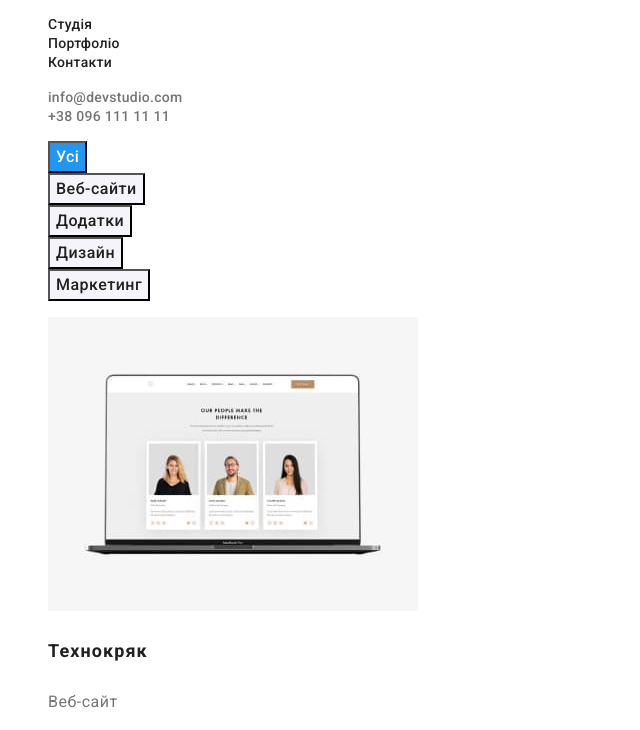
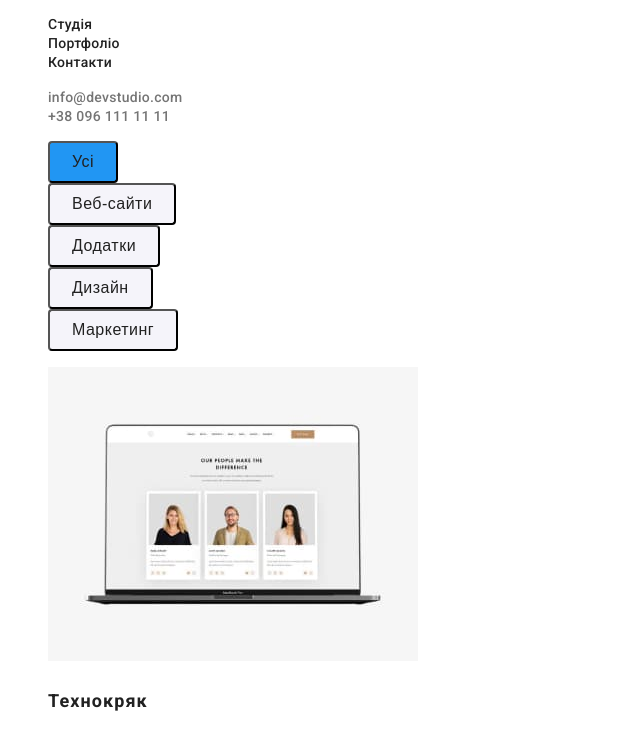
Before and after one commit to irina77676e/goit-markup-hw-02, a plain HTML site: page portfolio.html in a window 1280 px wide. Both pictures are taken after a click on the button "Усі". Shown: the part 41-771 px from the top of the page, without its empty margins (0-640 px from the left). Drawn offline with Linux system fonts and the light colour scheme.

Commit message:
last-version

```diff
--- a/css/styles.css
+++ b/css/styles.css
@@ -19,10 +19,14 @@ body {
     background-color: var(--link-color);
     font-family: 'Roboto', sans-serif;
 }
-.btn:hover, .btn:focus{
-background-color: var(--accent-color);
-color: var(--link-color);
-cursor: pointer;
+.button{
+    color: var(--link-color) ;
+    background-color: var(--accent-color)
+    font-family: 'Roboto', sans-serif;
+    cursor: pointer;
+}
+.button:hover, .button:focus{
+    background-color: var(--accent-color)
 }
 /* HEADER */
 .logo{
@@ -77,15 +81,14 @@ cursor: pointer;
     text-transform: uppercase;
     color: var(--link-color);
 }
-
-.header-btn{
+.btn-primary{
     background-color: var(--accent-color);
-    font-family:inherit;
     font-weight: 700;
     font-size: 16px;
     line-height: 30px;
+    padding: 10px 32px;
+    border-radius: 4px;
     letter-spacing: 0.06em;
-    color: var(--link-color);
 }
 /* ABOUT */
 .visually-hidden {
@@ -179,15 +182,16 @@ color: var(--description-color)
 font-style: normal;
 }
 /* PORTFOLIO */
-.portfolio-btn{
-    background-color: #F5F4FA;
-    font-family:'Roboto',sans-serif;
+.btn-secondary{
+    background-color:#F5F4FA;
+    color: var(--main-color);
     font-weight: 500;
     font-size: 16px;
-    line-height: calc(26/16);
+    line-height: 26px;
+    padding: 6px 22px;
     letter-spacing: 0.03em;
-    color: var(--main-color);
-}
+    border-radius: 4px;
+    }
 .portfolio-item{
     font-weight: 700;
     font-size: 18px;
--- a/portfolio.html
+++ b/portfolio.html
@@ -51,18 +51,24 @@
     <main>
       <section class="portfolio">
         <ul>
-          <li><button class="portfolio-btn btn" type="button">Усі</button></li>
           <li>
-            <button class="portfolio-btn btn" type="button">Веб-сайти</button>
+            <button class="btn-secondary button" type="button">Усі</button>
           </li>
           <li>
-            <button class="portfolio-btn btn" type="button">Додатки</button>
+            <button class="btn-secondary button" type="button">
+              Веб-сайти
+            </button>
           </li>
           <li>
-            <button class="portfolio-btn btn" type="button">Дизайн</button>
+            <button class="btn-secondary button" type="button">Додатки</button>
           </li>
           <li>
-            <button class="portfolio-btn btn" type="button">Маркетинг</button>
+            <button class="btn-secondary button" type="button">Дизайн</button>
+          </li>
+          <li>
+            <button class="btn-secondary button" type="button">
+              Маркетинг
+            </button>
           </li>
         </ul>
 
```
Also changed, not shown: index.html (+8 -6 lines).
